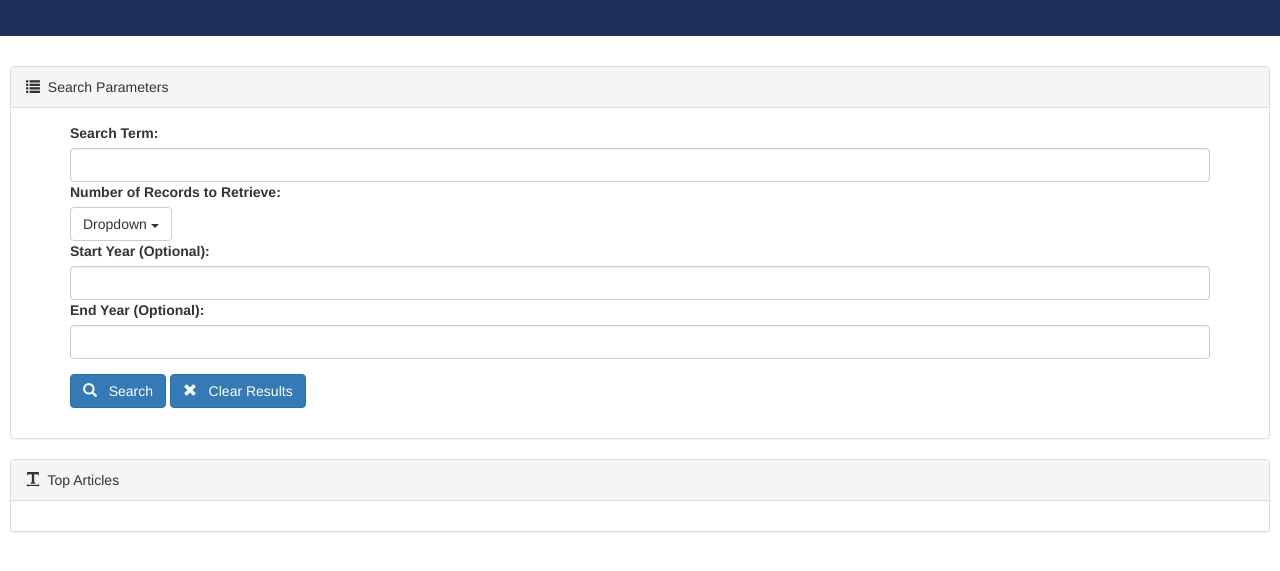
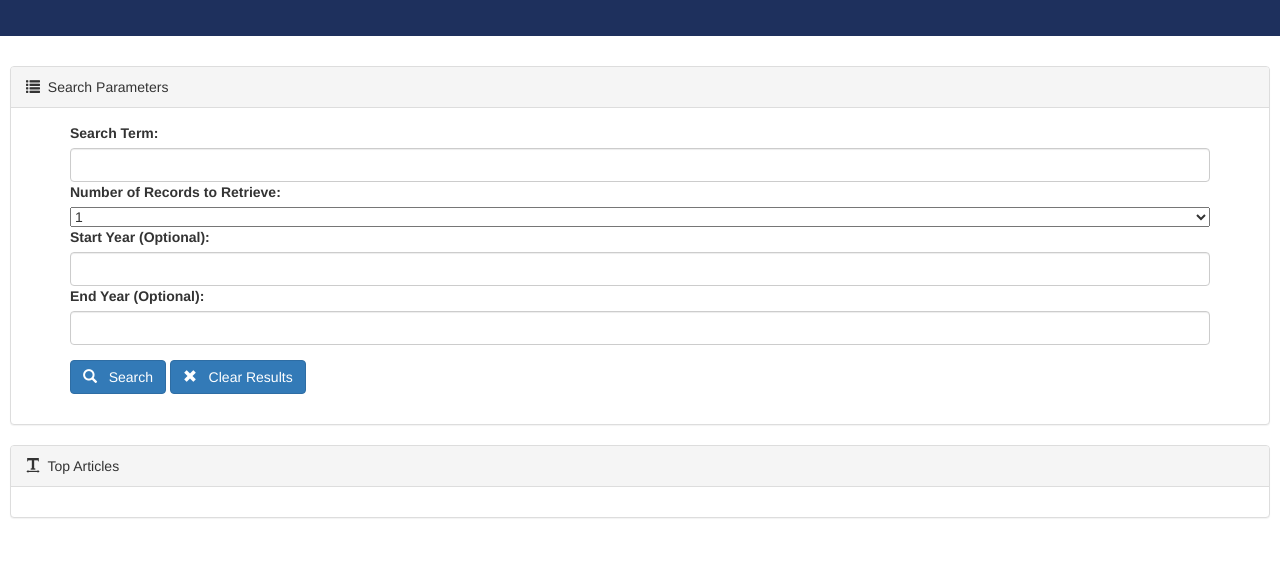
Before and after one commit to Mike-C25/NYTimes-Search, a plain HTML site: page index.html in a window 1280 px wide. Shown: the part 165-736 px from the top of the page. Drawn offline with nearby package versions, Linux system fonts and the light colour scheme; no server answers.

Commit message:
dropdown in

```diff
--- a/css/style.css
+++ b/css/style.css
@@ -12,3 +12,7 @@
 .ourBtn{
 	margin-top: 15px;
 }
+
+#numbOfRecs{
+	width: 100%;
+}
--- a/index.html
+++ b/index.html
@@ -22,19 +22,20 @@
       <input type="text" id="search" class="form-control">
       <!-- sssssssssssssssssssssssssssssssssssssssssssssssssssssssssssssssssssssssssssssssssssssssssss -->
       <label for="numbOfRecs">Number of Records to Retrieve:</label>
-      <div class="dropdown">
-  <button class="btn btn-default dropdown-toggle" type="button" id="dropdownMenu1" data-toggle="dropdown" aria-haspopup="true" aria-expanded="true">
-    Dropdown
-    <span class="caret"></span>
-  </button>
-  <ul class="dropdown-menu" aria-labelledby="dropdownMenu1">
-    <li><a href="#">Action</a></li>
-    <li><a href="#">Another action</a></li>
-    <li><a href="#">Something else here</a></li>
-    <li role="separator" class="divider"></li>
-    <li><a href="#">Separated link</a></li>
-  </ul>
-</div>
+      <br>
+      <select name="test" id="numbOfRecs">
+      	  <option value="1">1</option>
+		  <option value="2">2</option>
+		  <option value="3">3</option>
+		  <option value="4">4</option>
+		  <option value="5">5</option>
+		  <option value="6">6</option>
+		  <option value="7">7</option>
+		  <option value="8">8</option>
+		  <option value="9">9</option>
+		  <option value="10">10</option>
+      </select>
+      <br>
       <!-- sssssssssssssssssssssssssssssssssssssssssssssssssssssssssssssssssssssssssssssssssssssssssss -->
       <label for="startYear">Start Year (Optional):</label>
       <input  class="form-control" id="startYear">
```
